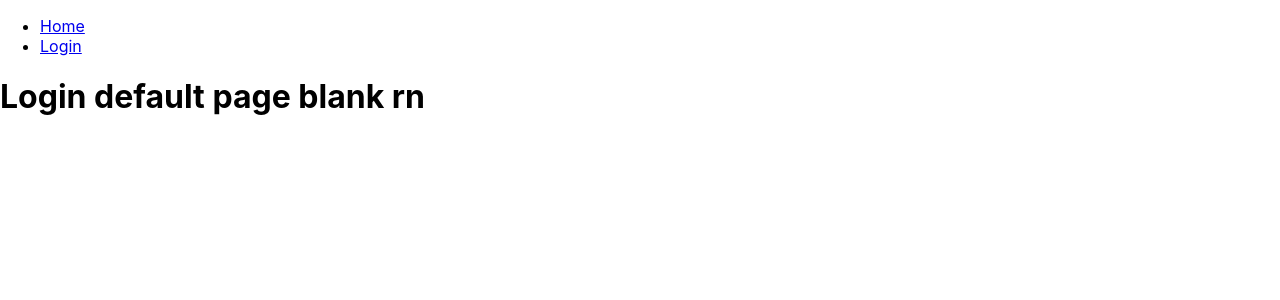
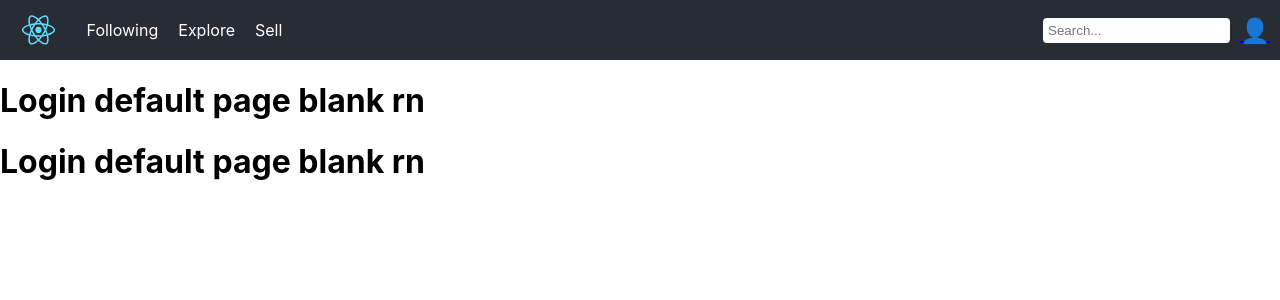
Before and after one commit to BrianJohnsonJr/Software_Development_Projects, a React (Create React App) app in the folder frontend/: page /login in a window 1280 px wide. Shown: the top 300 px of the page. Built offline with nearby package versions, Linux system fonts and the light colour scheme.

Commit message:
Made frontend branch and navbar

```diff
--- a/frontend/package.json
+++ b/frontend/package.json
@@ -36,7 +36,6 @@
     ]
   },
   "devDependencies": {
-    "jest": "^27.5.1",
     "react-router-dom": "^6.26.2"
   }
 }
--- a/frontend/src/App.js
+++ b/frontend/src/App.js
@@ -1,9 +1,12 @@
+
 import logo from './logo.svg';
 import './App.css';
+import Navbar from './Navbar'; // Import the Navbar component
 
 function App() {
   return (
     <div className="App">
+      <Navbar />
       <header className="App-header">
         <img src={logo} className="App-logo" alt="logo" />
         <p>
@@ -17,7 +20,7 @@ function App() {
         >
           Learn React
         </a>
-        <button href="/login" type="button" >Go To Login</button>
+        <button href="/login" type="button">Go To Login</button>
       </header>
     </div>
   );
--- /dev/null
+++ b/frontend/src/Navbar.css
@@ -0,0 +1,35 @@
+
+.navbar {
+    display: flex;
+    align-items: center;
+    background-color: #282c34; /* Navbar background color */
+    padding: 10px; /* Padding around navbar */
+    color: white; /* Text color */
+  }
+
+  .navbar-logo {
+    height: 40px; /* Adjust logo height */
+    margin-right: 20px; /* Space between logo and links */
+  }
+
+  .navbar-links {
+    display: flex;
+    gap: 20px; /* Space between links */
+  }
+
+  .navbar-links a {
+    color: white; /* Link color */
+    text-decoration: none; /* Remove underline */
+  }
+
+  .search-bar {
+    margin-left: auto; /* Align search bar to the right */
+    padding: 5px; /* Padding inside search bar */
+    border: none; /* Remove border */
+    border-radius: 4px; /* Rounded corners */
+  }
+
+  .profile-icon {
+    margin-left: 10px; /* Space between search bar and profile icon */
+    font-size: 24px; /* Adjust icon size */
+  }
--- /dev/null
+++ b/frontend/src/Navbar.js
@@ -0,0 +1,21 @@
+
+import React from 'react';
+import logo from './logo.svg'; // Import your logo here
+import './Navbar.css'; // Create a CSS file for styling (optional)
+
+const Navbar = () => {
+  return (
+    <nav className="navbar">
+      <img src={logo} alt="Logo" className="navbar-logo" />
+      <div className="navbar-links">
+        <a href="/following">Following</a>
+        <a href="/explore">Explore</a>
+        <a href="/sell">Sell</a>
+      </div>
+      <input type="text" placeholder="Search..." className="search-bar" />
+      <a href="/profile" className="profile-icon">👤</a>
+    </nav>
+  );
+};
+
+export default Navbar;
--- a/frontend/src/pages/Layout.js
+++ b/frontend/src/pages/Layout.js
@@ -1,18 +1,14 @@
+import React from 'react';
 import { Outlet, Link } from 'react-router-dom';
+import Navbar from '../Navbar';
 
 const Layout = () => {
     return (
         <>
-            <nav>
-                <ul>
-                    <li>
-                        <Link to="/">Home</Link>
-                    </li>
-                    <li>
-                        <Link to="/login">Login</Link>
-                    </li>
-                </ul>
-            </nav>
+            <div>
+                <Navbar />
+                <Outlet />
+            </div>
 
             <Outlet />
         </>
```
Also changed, not shown: 1 other file (tests, documents, lock files or other folders).
